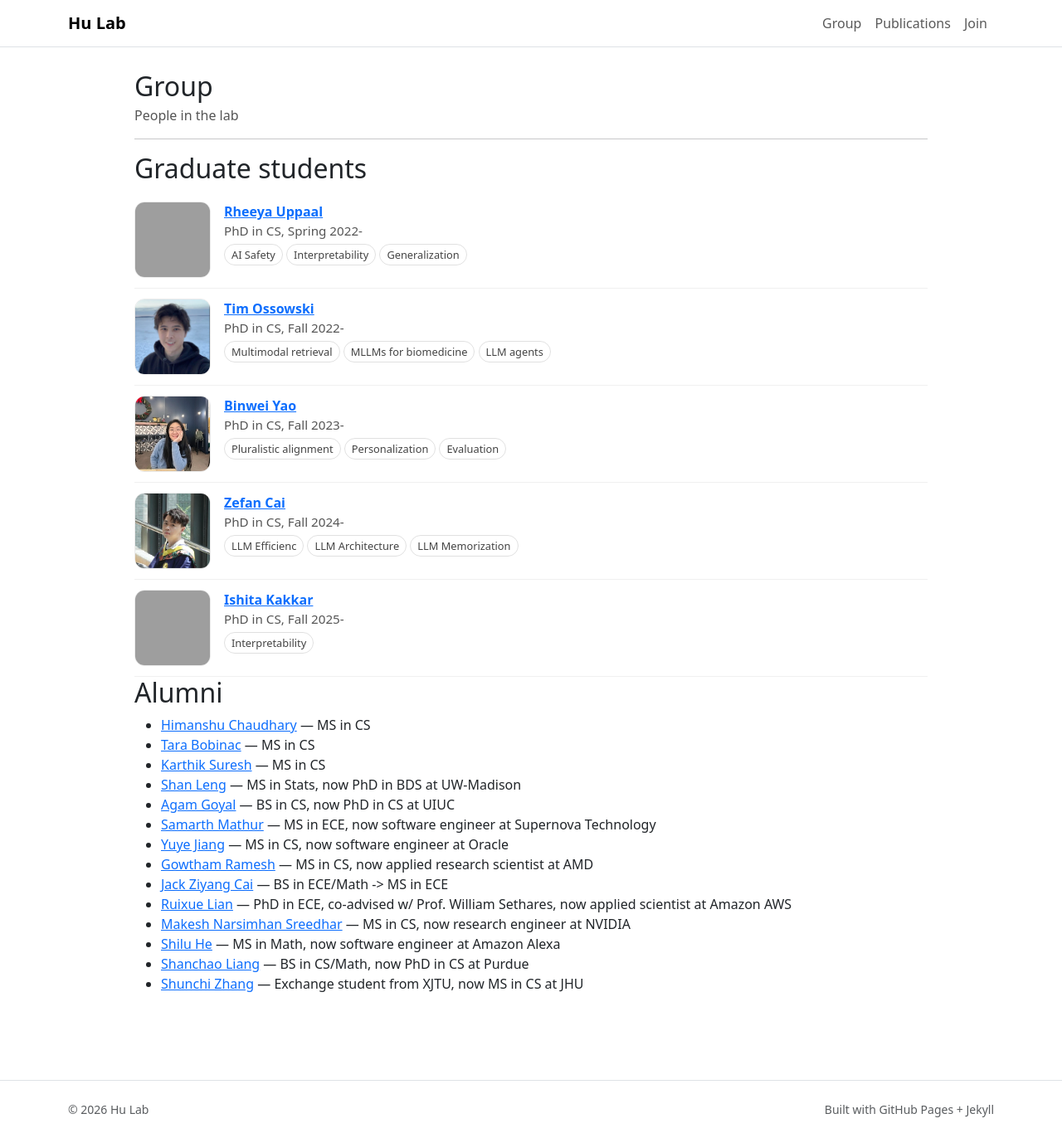
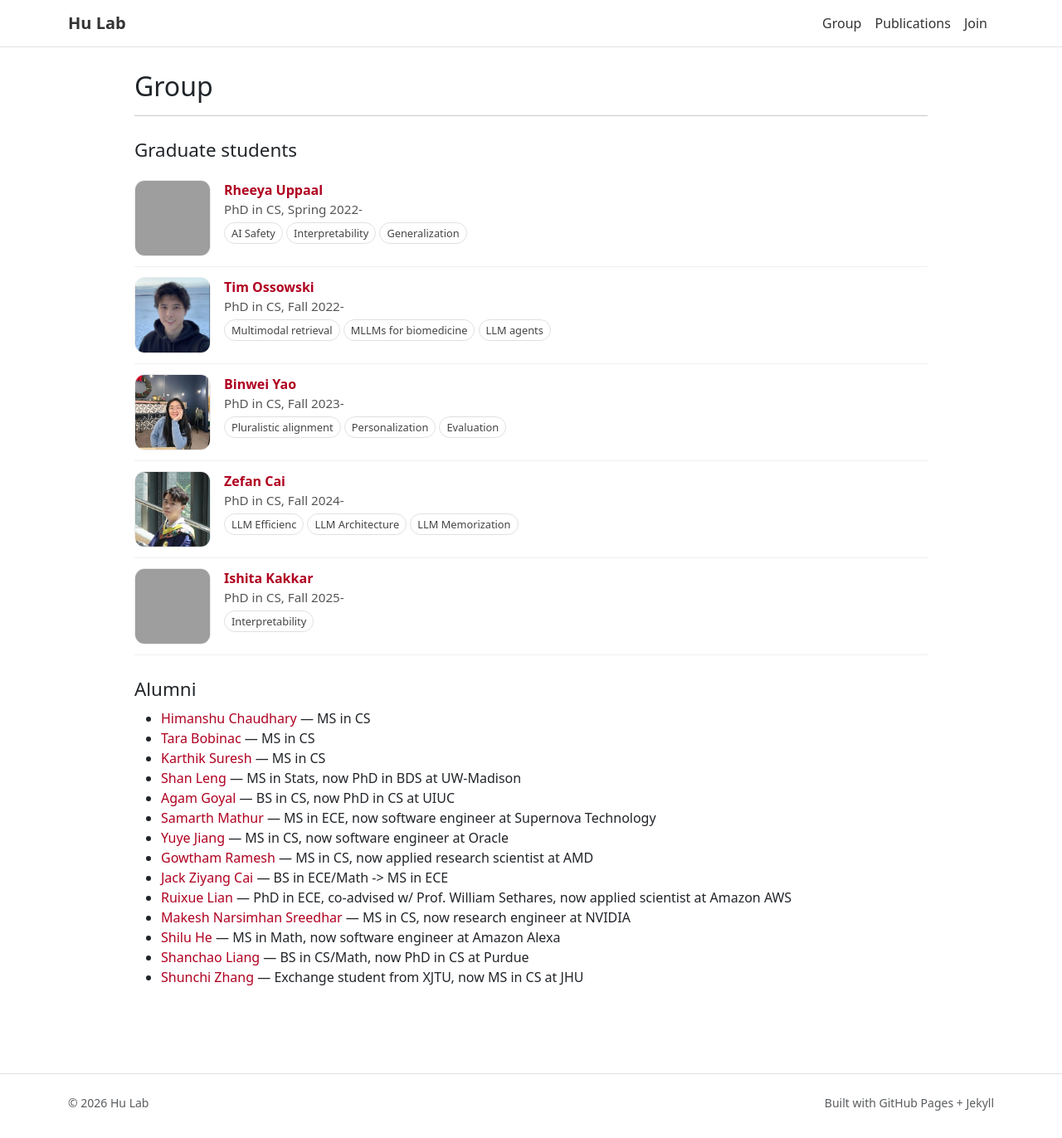
Before and after one commit to Uppaal/hu-lab-website, a Jekyll site: the page built from group.md, in a window 1280 px wide and 1372 px high, cut to the strip 0-1372 px from the top of the window. Shown: the whole strip at 83% size. Built offline with Jekyll 4.4.1, drawn with Linux system fonts in a browser that asks for light colours; grey boxes are pictures that could not be loaded.

Commit message:
Stylistic changes

```diff
--- a/_layouts/page.html
+++ b/_layouts/page.html
@@ -3,9 +3,6 @@ layout: default
 ---
 <header class="page-header">
   <h1 class="page-title">{{ page.title }}</h1>
-  {% if page.subtitle %}
-    <p class="page-subtitle">{{ page.subtitle }}</p>
-  {% endif %}
   <hr />
 </header>
 
--- a/assets/css/style.css
+++ b/assets/css/style.css
@@ -1,5 +1,6 @@
 :root {
   --max-width: 980px;
+  --highlight-color: #b00020; /* deep red */
 }
 
 .page-content {
@@ -17,6 +18,27 @@
   margin-bottom: 0;
   color: #555;
 }
+
+/* Headings inside page content (not the main page title) */
+.page-content h2 {
+  font-size: 1.4rem;
+  margin-top: 1.75rem;
+  margin-bottom: 0.6rem;
+}
+
+.page-content h3 {
+  font-size: 1.2rem;
+  font-weight: 600;
+  margin-top: 1.4rem;
+  margin-bottom: 0.5rem;
+}
+
+.page-content h4 {
+  font-size: 1.05rem;
+  margin-top: 1.2rem;
+  margin-bottom: 0.4rem;
+}
+
 
 .hero {
   display: grid;
@@ -71,7 +93,7 @@
 }
 
 .text-highlight {
-  color: #b00020;   /* deep red */
+  color: var(--highlight-color);
   font-weight: 500;
 }
 
@@ -94,3 +116,22 @@
   height: 420px;
   object-fit: cover;
 }
+
+a {
+  color: var(--highlight-color);
+  text-decoration: none;
+}
+
+a:hover {
+  color: var(--highlight-color);
+  text-decoration: underline;
+}
+
+
+.navbar a {
+  color: #333;
+}
+
+.navbar a:hover {
+  color: var(--highlight-color);
+}
```
